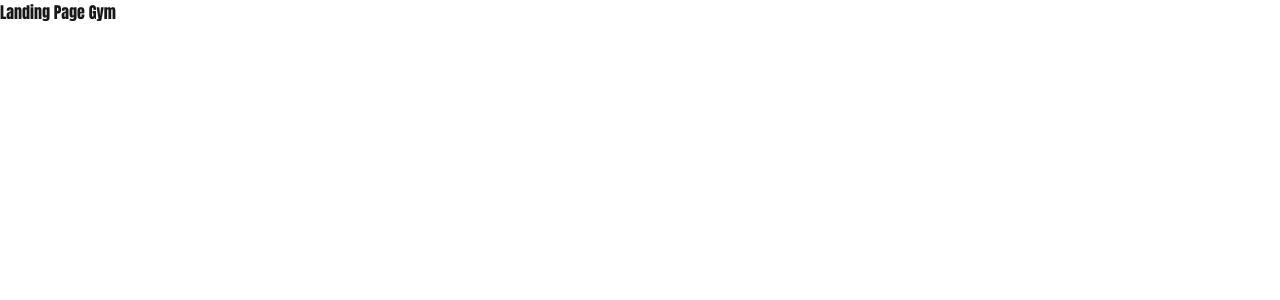
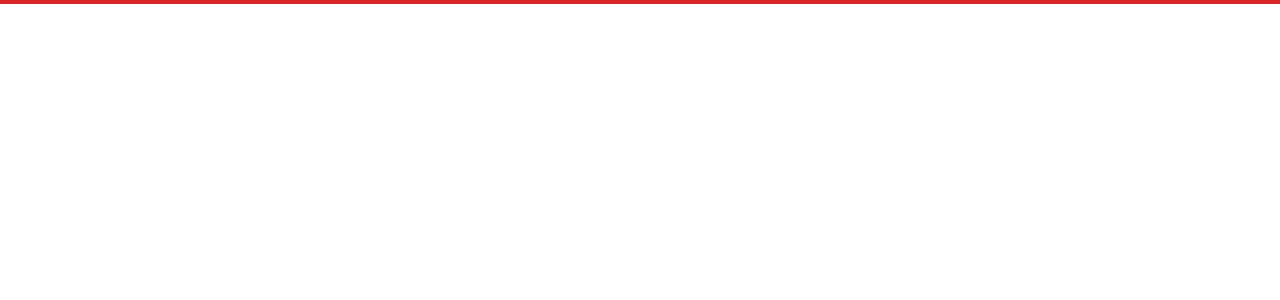
Before and after one commit to DevPBDias/landing-pages-folio, a Next.js app: page /gym in a window 1280 px wide. Shown: the top 300 px of the page. Built offline with nearby package versions, Linux system fonts and the light colour scheme.

Commit message:
feat(container): add container component

```diff
--- a/src/app/gym/page.tsx
+++ b/src/app/gym/page.tsx
@@ -1,3 +1,7 @@
-export default function GymWebsite() {
-  return <h1>Landing Page Gym</h1>;
+import React from "react";
+
+export default function Container({ children }: { children: React.ReactNode }) {
+  return (
+    <main className="w-full px-12 border-red-600 border-2">{children}</main>
+  );
 }
```
